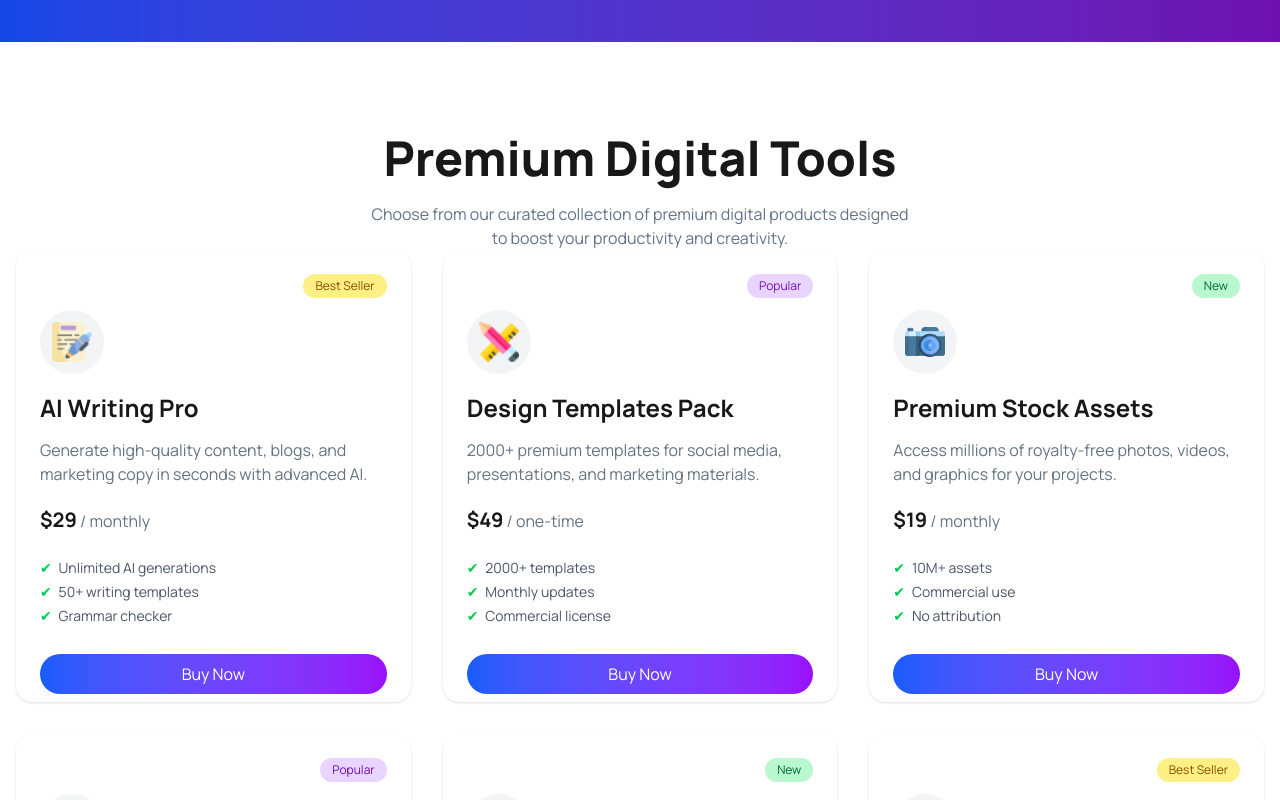
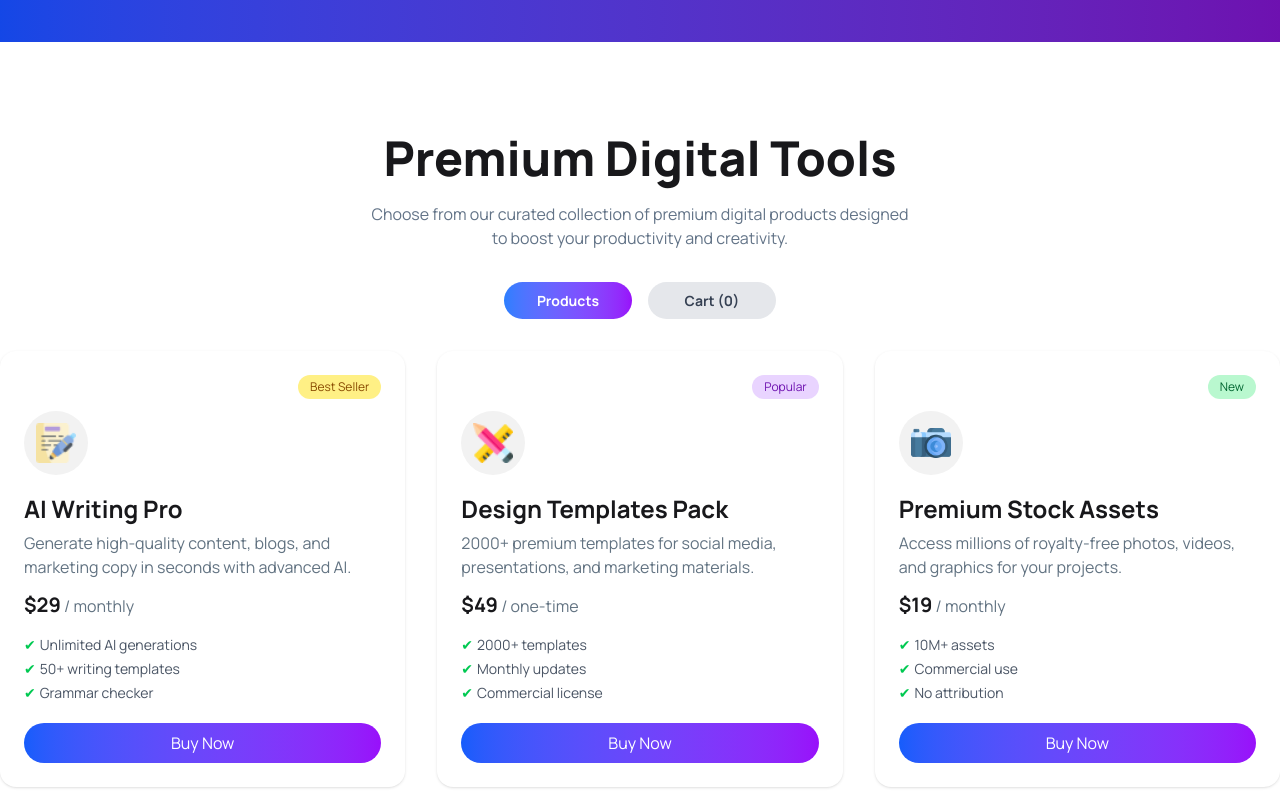
Before and after one commit to mdabgal/A6-Digitool-Project, a React (Vite) app: page / in a window 1280 px wide. Shown: the part 900-1700 px from the top of the page. Built offline with nearby package versions, Linux system fonts and the light colour scheme.

Commit message:
cart functionalaty

```diff
--- a/src/App.jsx
+++ b/src/App.jsx
@@ -9,26 +9,62 @@ import Workflow from './components/Workflow/Workflow'
 import Footer from './components/Footer/Footer'
 import DigitalTools from './components/DigitalTools/DigitalTools'
 import Models from './components/Models/Models'
+import { useState } from 'react'
+import Cart from './components/Cart/Cart'
 
 const getModels = async () =>{
-  const res = await fetch("/public/model.json")
+  const res = await fetch("/model.json")
   return res.json()
 }
 
 const modelPromise = getModels()
 function App() {
 
+  const[cart, setCart] = useState([]);
+  const[view, setView] = useState("products");
+
+
+  const addToCart = (product) => {
+    setCart([...cart, product])
+  }
+
 
   return (
     <>
-   <Navbar></Navbar>
-   <Bannar></Bannar>
+
+
+
+   {view === "products" ?(
+    <>
+    <Navbar cartCount={cart.length}></Navbar>
+<Bannar></Bannar>
    <MainPart1></MainPart1>
-   <Models modelPromise={modelPromise}></Models>
-   <Card></Card>
+
+
+<Models
+modelPromise={modelPromise}
+addToCart={addToCart}
+ setView={setView}
+  cart={cart}
+  view={view}
+></Models>
+
+<Card></Card>
    <PricingCard></PricingCard>
    <Workflow></Workflow>
    <Footer></Footer>
+</>
+   ) : (
+ <Cart
+ cart={cart}
+  setCart={setCart}
+  setView={setView}
+  view={view}
+  ></Cart>
+
+   )}
+
+
     </>
   )
 }
--- /dev/null
+++ b/src/components/Cart/Cart.jsx
@@ -0,0 +1,116 @@
+import React from 'react'
+
+const Cart = ({ cart, setCart, setView, view }) => {
+
+  const removeItem = (index) => {
+    const newCart = cart.filter((_, i) => i !== index)
+    setCart(newCart)
+  }
+
+  const proceedToCheckout = () => {
+    setCart([])
+    alert("Thank you for your purchase!")
+  }
+
+  const totalPrice = cart.reduce((sum, item) => sum + item.price, 0)
+
+  return (
+    <div className='mt-10 max-w-[600px] mx-auto p-4'>
+
+ {/* <div className='flex justify-center gap-4 mb-6'>
+        <button
+          onClick={() => setView("products")}
+          className="px-4 py-2 bg-gray-200 rounded-full"
+        >
+           Back to Products
+        </button>
+
+        <button className='px-4 py-2 bg-gray-200 rounded-full'>
+          Cart ({cart.length})
+        </button>
+      </div> */}
+
+      <div className='flex justify-center gap-4 mb-6'>
+  {/* Products Tab */}
+  <button
+    onClick={() => setView("products")}
+    className={`px-4 py-2 rounded-full font-bold transition ${
+      view === "products"
+        ? "bg-gradient-to-r from-blue-600 to-purple-600 text-white"
+        : "bg-gray-200 text-gray-700"
+    }`}
+  >
+    Products
+  </button>
+
+  {/* Cart Tab */}
+  <button
+    onClick={() => setView("cart")}
+    className={`px-4 py-2 rounded-full font-bold transition ${
+      view === "cart"
+        ? "bg-gradient-to-r from-blue-600 to-purple-600 text-white"
+        : "bg-gray-200 text-gray-700"
+    }`}
+  >
+    Cart ({cart.length})
+  </button>
+</div>
+
+
+
+
+
+
+<div className='border border-1 border-gray-100 p-10 shadow-2xl rounded-2xl'>
+
+      <h2 className='text-2xl font-bold mb-6 '>Your Cart</h2>
+
+      {cart.length === 0 ? (
+        <p className='text-gray-500 text-center text-lg'>🛒<br></br> Your cart is empty</p>
+      ) : (
+        <div className='space-y-4'>
+
+
+          {cart.map((item, index) => (
+            <div key={index} className='flex items-center justify-between bg-gray-100 rounded-lg p-3 shadow-sm'>
+
+              <div className='flex items-center gap-3'>
+                <img src={item.icon} alt={item.name} className='h-10 w-10 rounded-full bg-white p-1'/>
+                <div>
+                  <p className='font-medium'>{item.name}</p>
+                  <p className='text-gray-500'>${item.price}</p>
+                </div>
+              </div>
+
+              <button
+                onClick={() => removeItem(index)}
+                className='text-pink-500 hover:underline font-medium'
+              >
+                Remove
+              </button>
+            </div>
+          ))}
+
+
+          <div className='flex justify-between mt-4 font-bold text-lg'>
+            <span>Total:</span>
+            <span>${totalPrice}</span>
+          </div>
+
+
+          <button
+            onClick={proceedToCheckout}
+            className='w-full mt-4 py-3 rounded-full text-white font-bold bg-gradient-to-r from-blue-600 to-purple-600 hover:opacity-90 transition'
+          >
+            Proceed To Checkout
+          </button>
+
+        </div>
+
+      )}
+      </div>
+    </div>
+  )
+}
+
+export default Cart
--- /dev/null
+++ b/src/components/ModelCard/ModelCard.jsx
@@ -0,0 +1,74 @@
+import React, { useState } from "react";
+
+const ModelCard = ({ model, addToCart }) => {
+
+  const [added, setAdded] = useState(false);
+
+  const handleAdd = () => {
+    addToCart(model);
+    setAdded(true);
+  };
+
+  return (
+    <div className="bg-white p-6 rounded-2xl shadow hover:shadow-lg transition flex flex-col justify-between">
+
+
+      <div className="flex justify-end mb-3">
+        <span className={`px-3 py-1 text-xs rounded-full
+          ${model.tagType === "best" && "bg-yellow-200 text-yellow-800"}
+          ${model.tagType === "popular" && "bg-purple-200 text-purple-800"}
+          ${model.tagType === "new" && "bg-green-200 text-green-800"}
+        `}>
+          {model.tag}
+        </span>
+      </div>
+
+
+      <div className="flex mb-4">
+        <div className="bg-[#F2F2F2] p-3 rounded-full">
+          <img
+            className="h-10 w-10"
+            src={model.icon}
+            alt={model.name}
+          />
+        </div>
+      </div>
+
+
+      <h2 className="text-[24px] font-bold">{model.name}</h2>
+
+      <p className="text-[16px] text-[#627382] mt-1">
+        {model.description}
+      </p>
+
+      <div className="mt-3">
+        <span className="text-xl font-bold">${model.price}</span>
+        <span className="text-[#627382]"> / {model.period}</span>
+      </div>
+
+      <ul className="mt-4 space-y-1 text-sm text-gray-600">
+        {model.features.map((f, i) => (
+          <li key={i} className="flex items-center">
+            <span className="text-green-500 pr-1">✔</span>
+            {f}
+          </li>
+        ))}
+      </ul>
+
+
+      <button
+        onClick={handleAdd}
+        className={`mt-5 w-full py-2 rounded-full text-white
+          ${added
+            ? "bg-green-500"
+            : "bg-gradient-to-r from-blue-600 to-purple-600"
+          }`}
+      >
+        {added ? "Add to card" : "Buy Now"}
+      </button>
+
+    </div>
+  );
+};
+
+export default ModelCard;
--- a/src/components/Models/Models.jsx
+++ b/src/components/Models/Models.jsx
@@ -1,67 +1,87 @@
-import React from 'react';
-import { use } from 'react';
+import React, { useEffect, useState } from 'react';
+import ModelCard from '../ModelCard/ModelCard';
 
-const Models = ({modelPromise}) => {
 
-    const models = use(modelPromise)
-        console.log(models)
+const Models = ({modelPromise, addToCart,  setView, cart, view }) => {
+
+    const [models, setModels] = useState([]);
+    const [loading, setLoading] = useState(true);
+
+  useEffect(() => {
+    modelPromise.then(data => {
+      setModels(data);
+      setLoading(false);
+
+  });
+  }, [modelPromise]);
+
+  if (loading) {
+    return (
+    <p className="text-center mt-10">Loading...</p>
+
+    );
+  }
+
 
     return (
-        <div className='mt-20 max-w-[1600px] mx-auto px-4 '>
+        <div className='mt-20 max-w-[1600px] mx-auto  '>
+
             <div className='text-center space-y-2'>
                 <h2 className='text-[48px] font-extrabold'>Premium Digital Tools</h2>
                 <p className='text-[16px] text-[#627387]'>Choose from our curated collection of premium digital products designed<br></br>
                     to boost your productivity and creativity.</p>
             </div>
 
+            {/* Toggle Button */}
+
+          {/* name of each tab group should be unique */}
+
+{/* tab */}
+<div className="flex justify-center my-8 gap-4">
+  {/* Products Tab */}
+  <label
+    className={`tab rounded-full w-32 p-2 text-center cursor-pointer font-bold ${
+      view === "products"
+        ? "bg-gradient-to-r from-blue-500 to-purple-600 text-white"
+        : "bg-gray-200 text-gray-700"
+    }`}
+  >
+    <input
+      type="radio"
+      name="my_tabs_1"
+      className="hidden"
+      checked={view === "products"}
+      onChange={() => setView("products")}
+    />
+    Products
+  </label>
+
+  {/* Cart Tab */}
+  <label
+    className={`tab rounded-full w-32 p-2 text-center cursor-pointer font-bold ${
+      view === "cart"
+        ? "bg-gradient-to-r from-blue-500 to-purple-600 text-white"
+        : "bg-gray-200 text-gray-700"
+    }`}
+  >
+    <input
+      type="radio"
+      name="my_tabs_1"
+      className="hidden"
+      checked={view === "cart"}
+      onChange={() => setView("cart")}
+    />
+    Cart ({cart.length})
+  </label>
+</div>
             <div className="grid grid-cols-1 sm:grid-cols-2 md:grid-cols-3 gap-8 ">
 
-                {models.map(model =>
-                     <div key={model.id} className="bg-white space-y-2 p-6 rounded-2xl shadow hover:shadow-lg transition flex flex-col justify-between"
-                    style={{ height: "452px" }}>
-             <div className=" flex justify-end mb-3">
-        <span className={`px-3 py-1 text-xs rounded-full
-          ${model.tagType === "best" && "bg-yellow-200 text-yellow-800"}
-          ${model.tagType === "popular" && "bg-purple-200 text-purple-800"}
-          ${model.tagType === "new" && "bg-green-200 text-green-800"}
-        `}>
-          {model.tag}
-        </span>
-      </div>
-
-
-                    <div className='flex mb-4'>
-                        <div className='bg-gray-100 p-3 rounded-full'>
-                        <img className='h-10 w-10 ' src={model.icon}></img>
-                        </div>
-                        </div>
-
-
-                      <h2 className='text-[24px] font-bold '>
-                        {model.name}
-                      </h2>
-
-                      <p className="text-[16px] text-[#627382] mt-1">
-                         {model.description}
-                     </p>
-
-                      <div className=" mt-3">
-                <span className="text-xl font-bold">${model.price}</span>
-                 <span className="text-[16px] text-[#627382]"> / {model.period}</span>
-                   </div>
-
-                    <ul className="mt-4 space-y-1 text-sm text-gray-600">
-              {model.features.map((f, i) => (
-                <li key={i} className=''><span className='text-green-500 pr-1'>✔</span>  {f}</li>
-              ))}
-            </ul>
-
-             <button className="mt-5 w-full bg-gradient-to-r from-blue-600 to-purple-600 text-white py-2 rounded-full">
-              Buy Now
-            </button>
-
-
-                </div>)}
+                {models.map(model =>(
+                   <ModelCard
+                    key={model.id}
+                 model={model}
+               addToCart={addToCart}
+                   ></ModelCard>))}
 
             </div>
 
--- a/src/components/Navbar/Navbar.jsx
+++ b/src/components/Navbar/Navbar.jsx
@@ -1,6 +1,6 @@
 import React from 'react';
 import { BsCart2 } from "react-icons/bs";
-const Navbar = () => {
+const Navbar = ({cartCount}) => {
     return (
        <div className="max-w-[1600px] h-[92px] mx-auto border-b border-gray-200  navbar">
       <div className="navbar-start">
@@ -27,8 +27,11 @@ const Navbar = () => {
           </li>
         </ul>
       </div>
-      <div className="navbar-end gap-5  font-semibold">
-        <BsCart2 />
+      <div className="navbar-end gap-5 font-semibold relative"> <BsCart2 /> {cartCount > 0 && (
+    <span className="absolute  mr-45 bg-red-500 text-white text-xs rounded-full px-2">
+      {cartCount}
+    </span>
+  )}
         <a className='text-[16px]  '>Login</a>
         <a className="btn rounded-full  text-white bg-gradient-to-r from-blue-800 to-purple-800">Get Started</a>
       </div>
```
Also changed, not shown: src/components/Card/Card.jsx (+10 -0 lines).
